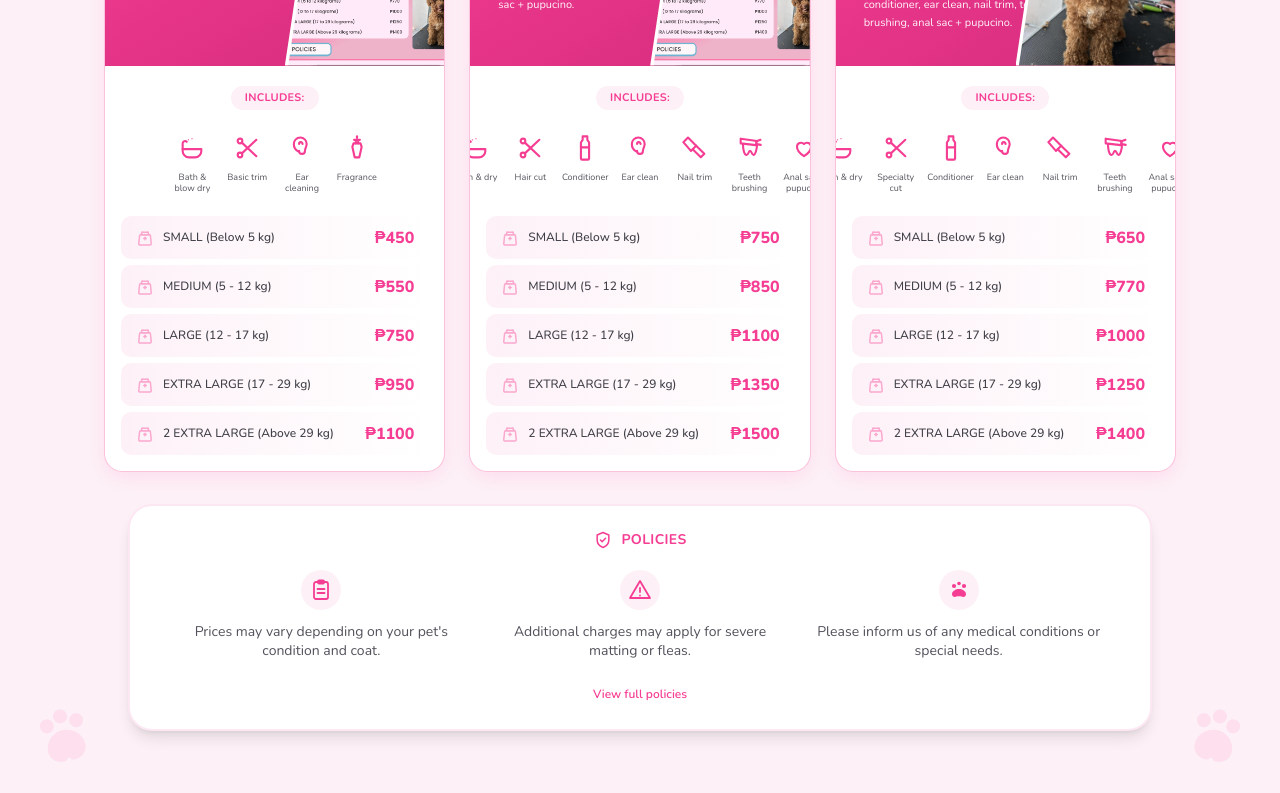
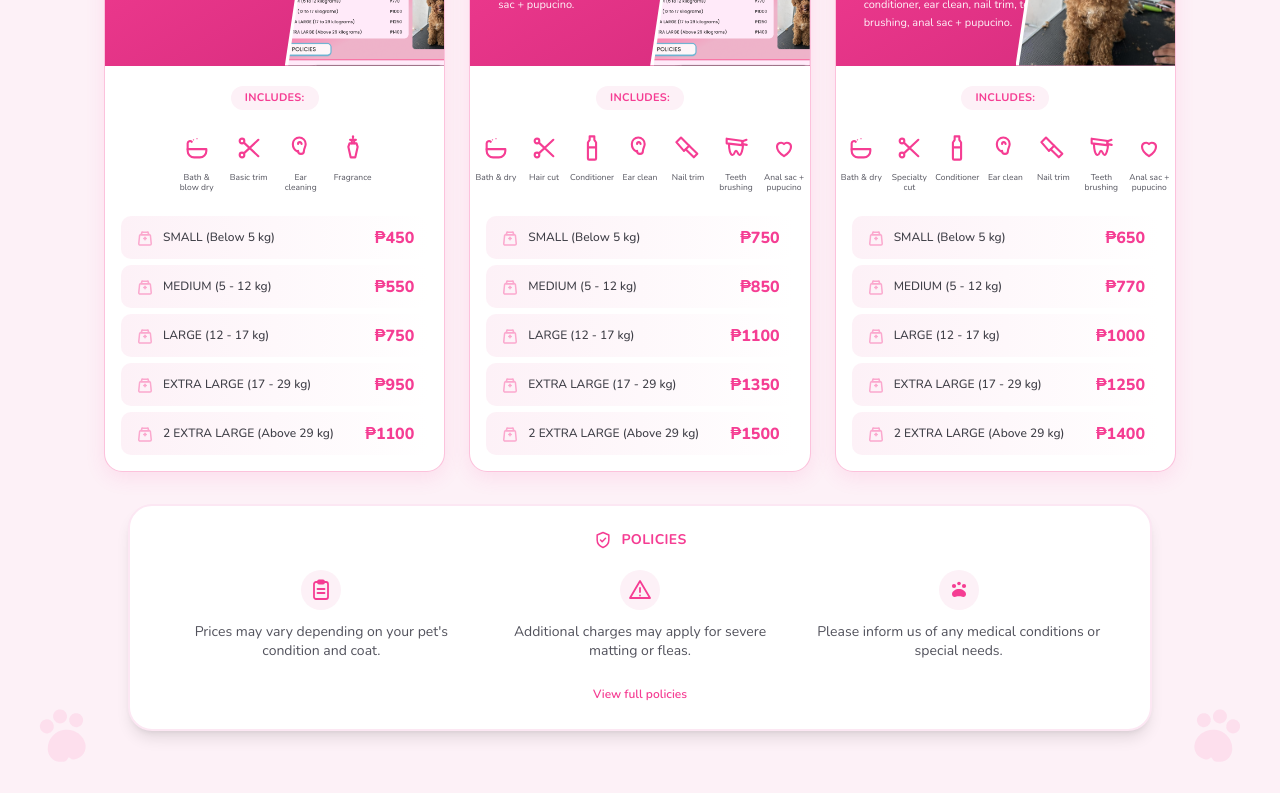
Before and after one commit to Henrck/happy-tails-mis, a Next.js app: page / in a window 1280 px wide. Shown: the part 2560-3353 px from the top of the page. Built offline with nearby package versions, Linux system fonts and the light colour scheme; no server answers; the database is empty.

Commit message:
tighten grooming include icons for three-column layout

```diff
--- a/components/landing/PricingCard.tsx
+++ b/components/landing/PricingCard.tsx
@@ -5,16 +5,7 @@
 
 function WeightIcon() {
   return (
-    <svg
-      viewBox="0 0 24 24"
-      className="w-5 h-5 shrink-0"
-      fill="none"
-      stroke="currentColor"
-      strokeWidth="1.8"
-      strokeLinecap="round"
-      strokeLinejoin="round"
-      aria-hidden="true"
-    >
+    <svg viewBox="0 0 24 24" className="w-5 h-5 shrink-0" fill="none" stroke="currentColor" strokeWidth="1.8" strokeLinecap="round" strokeLinejoin="round" aria-hidden="true">
       <path d="M8 5h8" />
       <path d="M9 5 7 8h10l-2-3" />
       <path d="M6.5 8h11a1 1 0 0 1 1 1l1 10a1.5 1.5 0 0 1-1.5 1.5H6A1.5 1.5 0 0 1 4.5 19l1-10a1 1 0 0 1 1-1Z" />
@@ -49,66 +40,32 @@
       <div className="hidden md:block relative h-[202px] overflow-hidden bg-gradient-to-br from-brand-pink to-brand-pink-dark">
         <div className="absolute inset-y-0 left-0 z-10 flex w-[68%] flex-col justify-start px-7 pt-8 pr-4 text-white">
           <div className="flex items-center gap-2">
-            <span className="shrink-0 [&>svg]:h-6 [&>svg]:w-6">
-              {headerIcon}
-            </span>
-            <h3 className="text-[1.28rem] lg:text-[1.38rem] font-bold leading-none tracking-tight">
-              {label}
-            </h3>
+            <span className="shrink-0 [&>svg]:h-6 [&>svg]:w-6">{headerIcon}</span>
+            <h3 className="text-[1.28rem] lg:text-[1.38rem] font-bold leading-none tracking-tight">{label}</h3>
           </div>
-
           {badge && (
-            <span className="mt-3 w-fit rounded-full border border-white/80 bg-white/10 px-3 py-1 text-[10px] font-medium leading-none text-white">
-              {badge}
-            </span>
+            <span className="mt-3 w-fit rounded-full border border-white/80 bg-white/10 px-3 py-1 text-[10px] font-medium leading-none text-white">{badge}</span>
           )}
-
-          <p className="mt-2 max-w-[290px] text-[11px] leading-[1.65] text-white/95">
-            {tagline}
-          </p>
+          <p className="mt-2 max-w-[290px] text-[11px] leading-[1.65] text-white/95">{tagline}</p>
         </div>
 
-        {/* White seam beneath the diagonal edge */}
-        <div
-          className="absolute inset-y-0 right-0 z-20 w-[47%] bg-white"
-          style={{ clipPath: "polygon(19% 0%, 100% 0%, 100% 100%, 0% 100%)" }}
-          aria-hidden="true"
-        />
-        <div
-          className="absolute inset-y-0 right-0 z-30 w-[46%]"
-          style={{ clipPath: "polygon(19% 0%, 100% 0%, 100% 100%, 0% 100%)" }}
-        >
-          <Image
-            src={imageSrc}
-            alt={imageAlt}
-            fill
-            sizes="(min-width: 1024px) 18vw, 46vw"
-            className="object-cover"
-          />
+        <div className="absolute inset-y-0 right-0 z-20 w-[47%] bg-white" style={{ clipPath: "polygon(19% 0%, 100% 0%, 100% 100%, 0% 100%)" }} aria-hidden="true" />
+        <div className="absolute inset-y-0 right-0 z-30 w-[46%]" style={{ clipPath: "polygon(19% 0%, 100% 0%, 100% 100%, 0% 100%)" }}>
+          <Image src={imageSrc} alt={imageAlt} fill sizes="(min-width: 1024px) 18vw, 46vw" className="object-cover" />
         </div>
       </div>
 
       {/* Mobile version keeps the content readable without a diagonal squeeze */}
       <div className="md:hidden">
         <div className="relative h-[170px] w-full">
-          <Image
-            src={imageSrc}
-            alt={imageAlt}
-            fill
-            sizes="100vw"
-            className="object-cover"
-          />
+          <Image src={imageSrc} alt={imageAlt} fill sizes="100vw" className="object-cover" />
         </div>
         <div className="bg-gradient-to-r from-brand-pink to-brand-pink-dark px-5 py-5 text-white">
           <div className="flex items-center gap-2">
             <span className="shrink-0 [&>svg]:h-6 [&>svg]:w-6">{headerIcon}</span>
             <h3 className="text-xl font-bold leading-none">{label}</h3>
           </div>
-          {badge && (
-            <span className="mt-3 inline-block rounded-full border border-white/70 bg-white/10 px-3 py-1 text-[10px] font-medium">
-              {badge}
-            </span>
-          )}
+          {badge && <span className="mt-3 inline-block rounded-full border border-white/70 bg-white/10 px-3 py-1 text-[10px] font-medium">{badge}</span>}
           <p className="mt-2 text-xs leading-relaxed text-white/95">{tagline}</p>
         </div>
       </div>
@@ -117,27 +74,14 @@
         {includes && includes.length > 0 && (
           <>
             <div className="flex justify-center">
-              <span className="rounded-full bg-brand-tint px-3.5 py-1 text-[11px] font-bold tracking-wide text-brand-pink">
-                INCLUDES:
-              </span>
+              <span className="rounded-full bg-brand-tint px-3.5 py-1 text-[11px] font-bold tracking-wide text-brand-pink">INCLUDES:</span>
             </div>
 
-            <div
-              className={`mt-5 flex justify-center gap-1.5 ${
-                includes.length > 5 ? "flex-nowrap" : "flex-wrap"
-              }`}
-            >
+            <div className={`mt-5 flex justify-center ${includes.length > 5 ? "gap-1" : "gap-2"}`}>
               {includes.map((item) => (
-                <div
-                  key={item.label}
-                  className="flex w-[3.05rem] shrink-0 flex-col items-center gap-1.5 text-center"
-                >
-                  <div className="flex h-9 w-9 items-center justify-center text-brand-pink [&>svg]:h-7 [&>svg]:w-7">
-                    {item.icon}
-                  </div>
-                  <span className="min-h-[24px] text-[9px] leading-[1.2] text-zinc-600">
-                    {item.label}
-                  </span>
+                <div key={item.label} className="flex w-[2.75rem] shrink-0 flex-col items-center gap-1.5 text-center">
+                  <div className="flex h-9 w-9 items-center justify-center text-brand-pink [&>svg]:h-7 [&>svg]:w-7">{item.icon}</div>
+                  <span className="min-h-[24px] text-[8.5px] leading-[1.2] text-zinc-600">{item.label}</span>
                 </div>
               ))}
             </div>
@@ -146,19 +90,12 @@
 
         <div className={`${includes ? "mt-5" : "mt-0"} space-y-1.5`}>
           {tiers.map((tier) => (
-            <div
-              key={tier.label}
-              className="flex min-h-[43px] items-center justify-between gap-3 rounded-[10px] bg-gradient-to-r from-brand-tint to-white px-3.5 py-2"
-            >
+            <div key={tier.label} className="flex min-h-[43px] items-center justify-between gap-3 rounded-[10px] bg-gradient-to-r from-brand-tint to-white px-3.5 py-2">
               <span className="flex min-w-0 items-center gap-2 text-[11px] md:text-[12px] font-medium leading-tight text-zinc-700">
-                <span className="shrink-0 text-brand-pink-light">
-                  <WeightIcon />
-                </span>
+                <span className="shrink-0 text-brand-pink-light"><WeightIcon /></span>
                 <span>{tier.label}</span>
               </span>
-              <span className="shrink-0 text-[15px] md:text-[16px] font-extrabold text-brand-pink">
-                {tier.price}
-              </span>
+              <span className="shrink-0 text-[15px] md:text-[16px] font-extrabold text-brand-pink">{tier.price}</span>
             </div>
           ))}
         </div>
```
